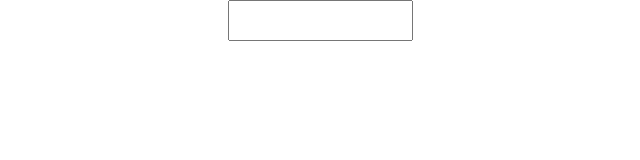
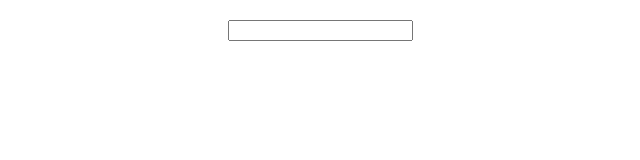
Before and after one commit to madhurabhujbal/todo-list, a React (Create React App) app: page / in a window 1280 px wide. Shown: the top 160 px of the page, without its empty margins (320-960 px from the left). Built offline with nearby package versions, Linux system fonts and the light colour scheme; the HTML template or start-up script is replaced by a standard one.

Commit message:
Add more styling to App class

```diff
--- a/src/App.css
+++ b/src/App.css
@@ -1,8 +1,11 @@
 .App {
   display: flex;
+  flex-direction: row;
+  margin: 10px;
+  padding: 10px;
   justify-content: center;
 }
 
 .App input {
-  min-height: 35px;
+  min-height: 15px;
 }
```
